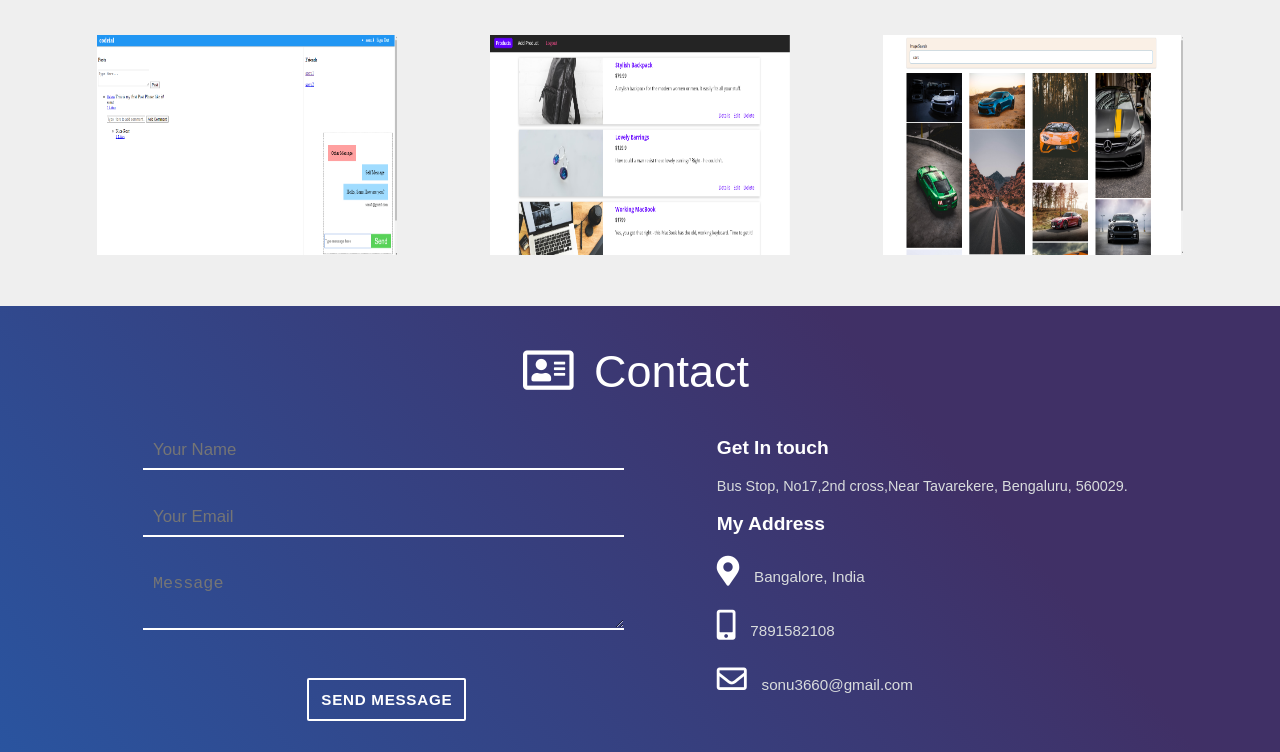
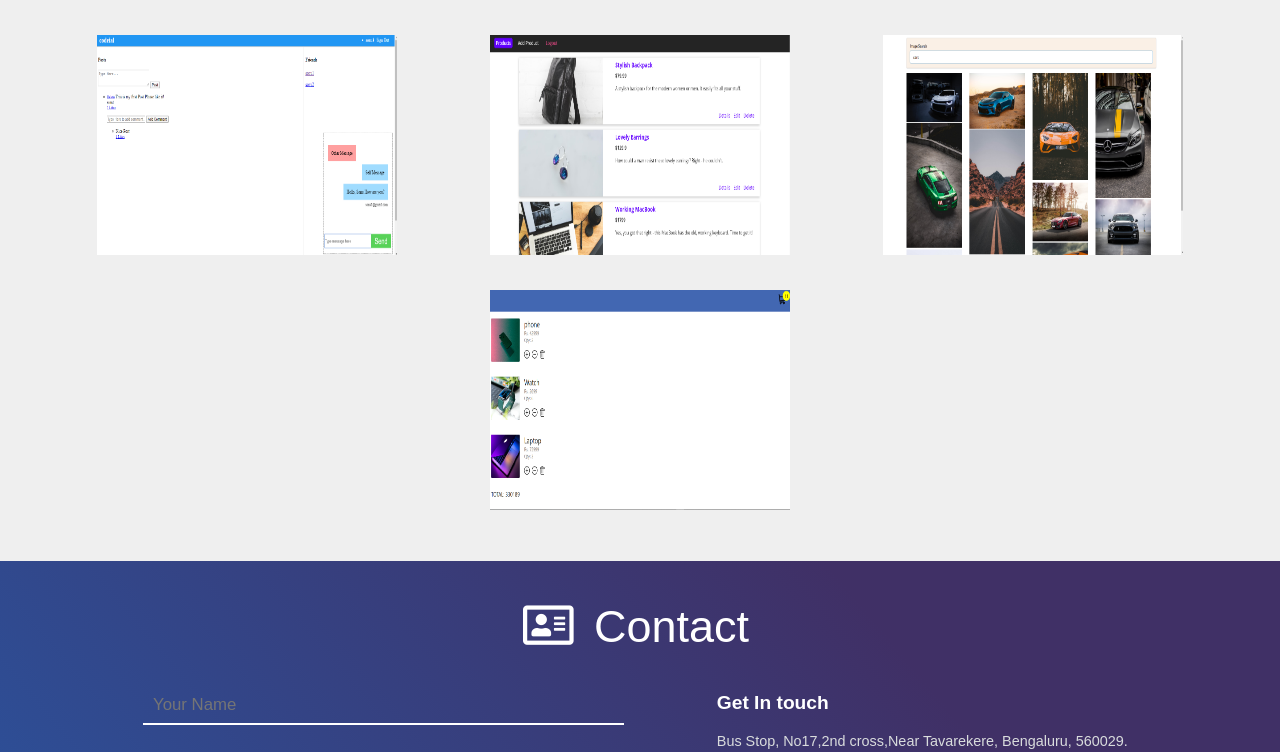
Before and after one commit to Sonu-kumar-web/Portfolio, a plain HTML site: page index.html in a window 1280 px wide. Shown: the part 2989-3741 px from the top of the page. Drawn offline with Linux system fonts and the light colour scheme; a script that the page names is missing.

Commit message:
Add Cart react web app project

```diff
--- a/index.html
+++ b/index.html
@@ -464,7 +464,19 @@
             <p>
               <!-- Write here basic details about the project. -->
               <p style="padding-left: 46px; padding-right: 46px; padding-top: 58px; cursor: pointer;">Search Image</p>
-              <a href="https://search-image-by-react.netlify.app/" target="_blank" style="padding-left: 80px; padding-right: 80px; padding-top: 40px; cursor: pointer;">shop App</a>
+              <a href="https://search-image-by-react.netlify.app/" target="_blank" style="padding-left: 80px; padding-right: 80px; padding-top: 40px; cursor: pointer;">Search Image</a>
+            </p>
+          </div>
+        </div>
+
+
+        <div class="portfolio-image-container">
+          <img src="image/projects/Cart app.png">
+          <div class="portfolio-details">
+            <p>
+              <!-- Write here basic details about the project. -->
+              <p style="padding-left: 82px; padding-right: 81px; padding-top: 58px; cursor: pointer;">Cart App</p>
+              <a href="https://cart-fb1c2.firebaseapp.com/" target="_blank" style="padding-left: 80px; padding-right: 80px; padding-top: 40px; cursor: pointer;">Cart App</a>
             </p>
           </div>
         </div>
```
Also changed, not shown: image/projects/Cart app.png (added).
